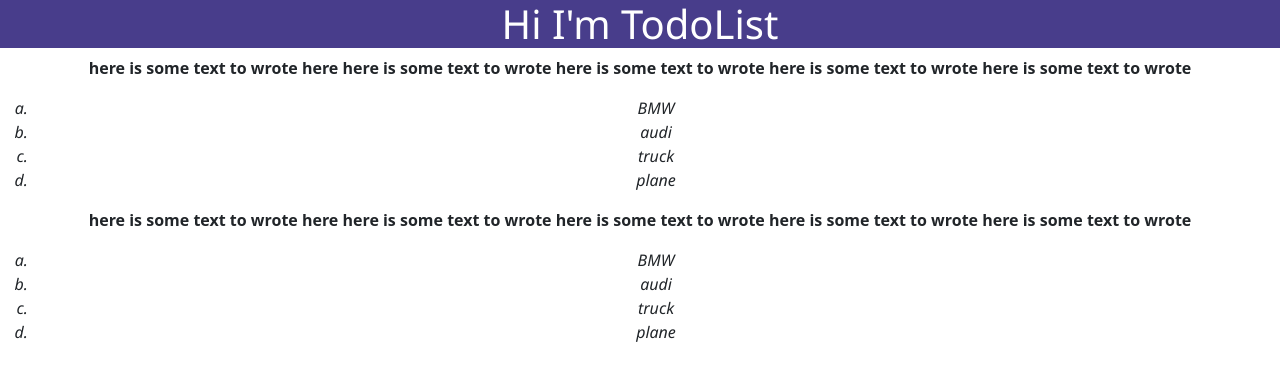
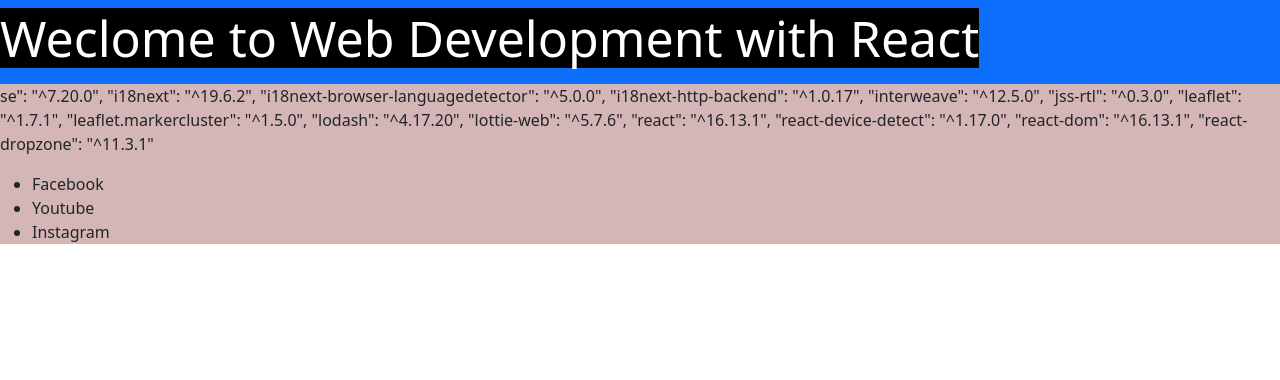
Before and after one commit to MahmoudJarjour/starter_react, a React (Create React App) app: page / in a window 1280 px wide. Shown: the top 380 px of the page. Built offline with nearby package versions, Linux system fonts and the light colour scheme.

Commit message:
add Header, Social, Text as components

```diff
--- a/src/App.css
+++ b/src/App.css
@@ -1,18 +1,9 @@
 h1{
-  color: white;
-  font-family: 'Segoe UI', Tahoma, Geneva, Verdana, sans-serif;
-  position: relative;
-  background-color: darkslateblue;
-  text-align: center;
-
+  color: red;
+  font-size: 50px;
+  background-color: black;
 }
 
-p{
-  font-weight: bold;
-  text-align: center;
+#root{
+  background-color: rgb(212, 182, 182);
 }
-ol{
-  text-align: center;
-  font-family: 'Segoe UI', Tahoma, Geneva, Verdana, sans-serif;
-  font-style: italic;
-}
--- a/src/App.js
+++ b/src/App.js
@@ -1,15 +1,18 @@
 import React, { Component } from 'react';
-import TodoList from './Components/TodoList';
-import Paragraph from './Components/Paragraph';
+
+import Header from './Components/Header';
 import './App.css';
+import Social from './Components/Social';
+import Text from './Components/Text';
 
 
   class App extends Component {
     render(){
         return (
-          <div>
-            <TodoList />
-            <Paragraph />
+          <div className="Container">
+            <Header />
+            <Text />
+            <Social />
           </div>
 
       );
--- /dev/null
+++ b/src/Components/Header.js
@@ -0,0 +1,17 @@
+import React from "react";
+
+function Header(){
+
+    return (
+        <div className="navbar bg-primary">
+            <h1 className="text-white">
+                Weclome to Web Development with React
+            </h1>
+        </div>
+
+    );
+
+
+}
+
+export default Header ;
--- a/src/Components/Paragraph.js
+++ /dev/null
@@ -1,27 +0,0 @@
-import React, { Component } from "react";
-import ReactDOM,{ render } from "react-dom";
-
-
-
-class paragraph extends Component{
-    render(){
-        return (
-         <div>
-                <p>here is some text to wrote here
-                here is some text to wrote
-                here is some text to wrote
-                here is some text to wrote
-                here is some text to wrote
-                </p>
-                <ol type="a">
-                    <li>BMW</li>
-                    <li>audi</li>
-                    <li>truck</li>
-                    <li>plane</li>
-                </ol>
-        </div>
-        );
-    }
-}
-
-export default paragraph;
--- /dev/null
+++ b/src/Components/Social.js
@@ -0,0 +1,18 @@
+import React, { Component } from "react";
+
+class Social extends Component {
+    render(){
+        return (
+            <div>
+                <ul>
+                    <li>Facebook</li>
+                    <li>Youtube</li>
+                    <li>Instagram</li>
+                 </ul>
+            </div>
+
+        );
+    }
+}
+
+export default Social;
--- /dev/null
+++ b/src/Components/Text.js
@@ -0,0 +1,28 @@
+import React, { Component } from "react";
+
+class Text extends Component  {
+    render(){
+        return (
+            <div>
+                <p>
+                    se": "^7.20.0",
+                    "i18next": "^19.6.2",
+                    "i18next-browser-languagedetector": "^5.0.0",
+                    "i18next-http-backend": "^1.0.17",
+                    "interweave": "^12.5.0",
+                    "jss-rtl": "^0.3.0",
+                    "leaflet": "^1.7.1",
+                    "leaflet.markercluster": "^1.5.0",
+                    "lodash": "^4.17.20",
+                    "lottie-web": "^5.7.6",
+                    "react": "^16.13.1",
+                    "react-device-detect": "^1.17.0",
+                    "react-dom": "^16.13.1",
+                    "react-dropzone": "^11.3.1"
+                </p>
+            </div>
+        ) ;
+    }
+}
+
+export default Text;
--- a/src/Components/TodoList.js
+++ /dev/null
@@ -1,14 +0,0 @@
-import React, { Component } from "react";
-
-
-class TodoList extends Component{
-    render(){
-        return (
-            <div>
-                <h1>Hi I'm TodoList </h1>
-            </div>
-
-        );
-    }
-}
-export default TodoList;
--- a/src/index.js
+++ b/src/index.js
@@ -1,8 +1,7 @@
 import React from 'react';
 import ReactDOM from 'react-dom';
 import App from './App';
-import Paragraph from './Components/Paragraph';
+
 
 
 ReactDOM.render(<App />,document.getElementById('root'));
-ReactDOM.render(<Paragraph />,document.getElementById('root2'));
```
